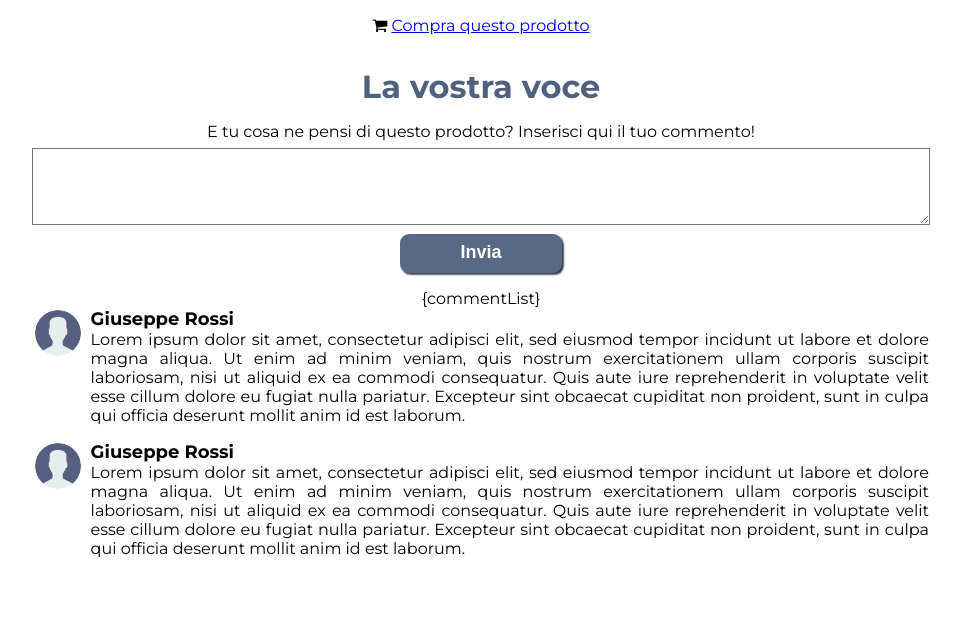
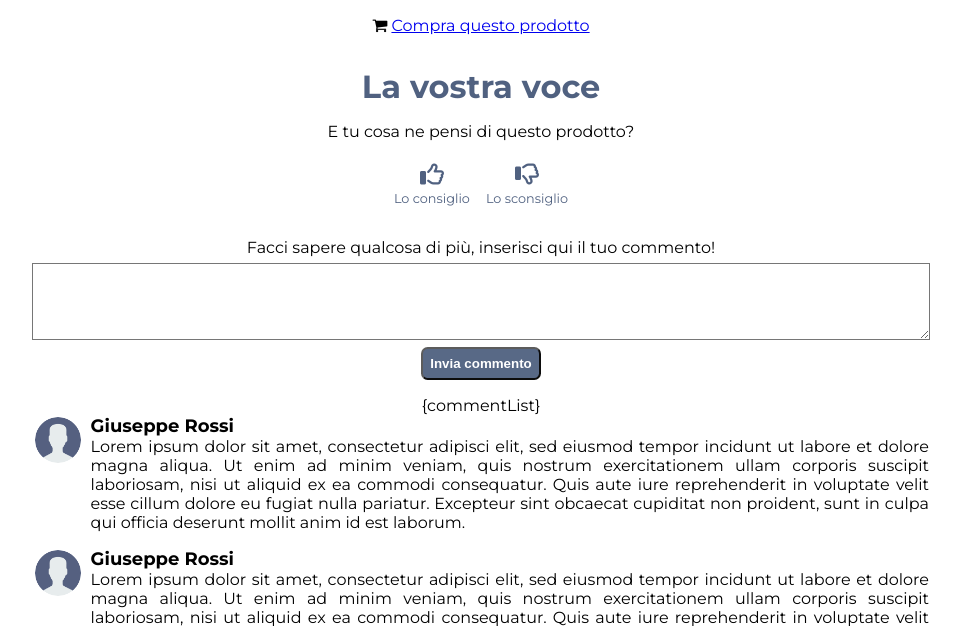
Before and after one commit to mrampazz/techweb-project, a PHP site: page /untitled/html/article-page.html in a window 1280 px wide. Shown: the part 532-1158 px from the top of the page, without its empty margins (159-1120 px from the left). Before the commit the page ends 1090 px from the top, so only its background shows below. Run offline with PHP 8.4, Linux system fonts and the light colour scheme; some libraries are stand-ins or nearby versions.

Commit message:
aggiunti bottoni consiglia/sconsiglia

```diff
--- a/website/src/assets/styles/style.css
+++ b/website/src/assets/styles/style.css
@@ -443,7 +443,7 @@ body {
 
 .form-button {
   width: 9em;
-  height: 2.2em;
+  height: 2.5em;
   border-radius: .5em;
   -webkit-border-radius: .5em;
   -moz-border-radius: .5em;
@@ -451,7 +451,6 @@ body {
   background-color: #506180;
   color: white;
   font-weight: 700;
-  box-shadow: .1em .1em .1em #262e3d;
   opacity: .95;
 }
 
@@ -459,16 +458,13 @@ body {
   opacity: 1;
 }
 
-.form-button:active{
-  border: .1em solid white
-}
 
 .group {
   position: relative;
   margin-bottom: 2.8em;
 }
 
-input {
+input[type="text"], input[type="password"] {
   font-size: 1.125em;
   padding-bottom: .1em;
   display: block;
@@ -478,7 +474,7 @@ input {
   background-color: white;
   color: #506180;
 }
-input:focus {
+input[type="text"]:focus, input[type="password"]:focus {
   outline: none;
 }
 /* LABEL */
--- a/website/src/html/article-page.html
+++ b/website/src/html/article-page.html
@@ -7,14 +7,15 @@
         <link href="https://fonts.googleapis.com/css?family=Montserrat:200,400,500,600,700&amp;display=swap" rel="stylesheet" type="text/css"/>
         <link rel="stylesheet" type="text/css" media="all" href="../assets/styles/style.css"/>
         <script type="text/javascript" src="../scripts/formChecker.js"></script>
+        <script type="text/javascript" src="https://kit.fontawesome.com/cfeebd4134.js"></script>
         <link rel="stylesheet" href="https://cdnjs.cloudflare.com/ajax/libs/font-awesome/4.7.0/css/font-awesome.min.css"/>
     </head>
     <body class="secondary-bg">
         <div id="article-page-container">
             <h1 class="secondary-color margin-top-1" tabindex="0">Apple iPhone 11</h1>
             <img id="article-image" class="margin-bottom-1" src="../assets/img/iphone11.jpg" alt="Immagine telefono" tabindex="0" />
-            <p><i class="fa fa-thumbs-up" aria-hidden="true"></i> Consigliato da: 23 persone </p>
-            <p><i class="fa fa-thumbs-down margin-bottom-1" aria-hidden="true"></i> Sconsigliato da: 5 persone </p>
+            <p tabindex="0"><i class="fa fa-thumbs-up" aria-hidden="true"></i> Consigliato da: 23 persone </p>
+            <p tabindex="0"><i class="fa fa-thumbs-down margin-bottom-1" aria-hidden="true"></i> Sconsigliato da: 5 persone </p>
             <p id="article-description" tabindex="0">
                 Apple iPhone 11 è uno degli smartphone iOS più avanzati e completi che ci siano in circolazione.
                 Dispone di un grande display da 6.1 pollici con una risoluzione di 1792x828 pixel.
@@ -26,12 +27,37 @@
                 <a href="https://amzn.to/3bQlAzS"> Compra questo prodotto</a>
             </div>
             <h1 class="secondary-color margin-top-1" tabindex="0">La vostra voce</h1>
+            <p class="margin-top-1" tabindex="0"> E tu cosa ne pensi di questo prodotto? </p>
+            <div class="flex-container flex-content-center margin-top-1 margin-bottom-1">
+                <div class="vote-container margin-right-1">
+                    <input
+                    id="like"
+                    aria-label="Consiglia questo prodotto"
+                    name="vote"
+                    type="submit"
+                    value="&#xf164;"
+                    class="custom-thumbs-up far fa-thumbs-up"
+                    ></input>
+                    <label for="like">Lo consiglio</label>
+                </div>
+                <div class="vote-container">
+                    <input
+                    id="dislike"
+                    aria-label="Sconsiglia questo prodotto"
+                    name="vote"
+                    type="submit"
+                    value="&#xf165;"
+                    class="custom-thumbs-down far fa-thumbs-down"
+                    ></input>
+                    <label for="dislike">Lo sconsiglio</label>
+                </div>
+            </div>
             <form action="php/post_comment.php" method="post">
-            <div id="comment-form-container">
-                <label for="comment-input" class="margin-top-1">E tu cosa ne pensi di questo prodotto? Inserisci qui il tuo commento!</label>
-                <textarea id="comment-input" name="message" rows="5" cols="70" class="margin-top-0-5 secondary-bg" tabindex="0"></textarea>
-                <input type="submit" value="Invia" name="commentSubmit" class="form-button margin-top-0-5"></input>
-            </div>
+                <div id="comment-form-container">
+                    <label for="comment-input" class="margin-top-1">Facci sapere qualcosa di pi&ugrave;, inserisci qui il tuo commento!</label>
+                    <textarea id="comment-input" name="message" rows="5" cols="70" class="margin-top-0-5 secondary-bg" tabindex="0"></textarea>
+                    <input type="submit" value="Invia commento" name="commentSubmit" class="form-button margin-top-0-5"></input>
+                </div>
             </form>
             <div id="comments-container">
                 {commentList}
@@ -40,7 +66,7 @@
                     <img class="avatar-comment" src="../assets/img/avatar.png" alt="immagine profilo utente"/>
                     </div>
                     <div class="margin-left-0-5 text-align-justify">
-                        <p class="font-weight-bold font-size-1-125" tabindex="0" aria-label="Nome utente">Giuseppe Rossi</p>
+                        <p class="font-weight-bold font-size-1-125" tabindex="0" aria-label="Nome commentatore">Giuseppe Rossi</p>
                         <p tabindex="0">Lorem ipsum dolor sit amet, consectetur adipisci elit, sed eiusmod tempor incidunt ut labore et dolore magna aliqua. Ut enim ad minim veniam, quis nostrum exercitationem ullam corporis suscipit laboriosam, nisi ut aliquid ex ea commodi consequatur. Quis aute iure reprehenderit in voluptate velit esse cillum dolore eu fugiat nulla pariatur. Excepteur sint obcaecat cupiditat non proident, sunt in culpa qui officia deserunt mollit anim id est laborum.</p>
                     </div>
                 </div>
@@ -49,7 +75,7 @@
                     <img class="avatar-comment" src="../assets/img/avatar.png" alt="immagine profilo utente"/>
                     </div>
                     <div class="margin-left-0-5 text-align-justify">
-                        <p class="font-weight-bold font-size-1-125" tabindex="0" aria-label="Nome utente">Giuseppe Rossi</p>
+                        <p class="font-weight-bold font-size-1-125" tabindex="0" aria-label="Nome commentatore">Giuseppe Rossi</p>
                         <p tabindex="0">Lorem ipsum dolor sit amet, consectetur adipisci elit, sed eiusmod tempor incidunt ut labore et dolore magna aliqua. Ut enim ad minim veniam, quis nostrum exercitationem ullam corporis suscipit laboriosam, nisi ut aliquid ex ea commodi consequatur. Quis aute iure reprehenderit in voluptate velit esse cillum dolore eu fugiat nulla pariatur. Excepteur sint obcaecat cupiditat non proident, sunt in culpa qui officia deserunt mollit anim id est laborum.</p>
                     </div>
                 </div>
--- a/website/src/html/layout.html
+++ b/website/src/html/layout.html
@@ -5,7 +5,7 @@
     <meta name="author" content="Daniel James Tronca, Gabriel Ciulei, Andrea Polo, Marco Rampazzo"/>
     <meta charset="utf-8" />
     <meta name="viewport" content="width=device-width, initial-scale=1.0"/>
-    <script src="https://kit.fontawesome.com/cfeebd4134.js"></script>
+    <script type="text/javascript" src="https://kit.fontawesome.com/cfeebd4134.js"></script>
     <script type="text/javascript" src="../scripts/formChecker.js"></script>
     <link rel="stylesheet" href="../assets/styles/style.css"/>
     <link href="https://fonts.googleapis.com/css?family=Montserrat:200,400,500,600,700&amp;display=swap" rel="stylesheet" type="text/css"/>
```
